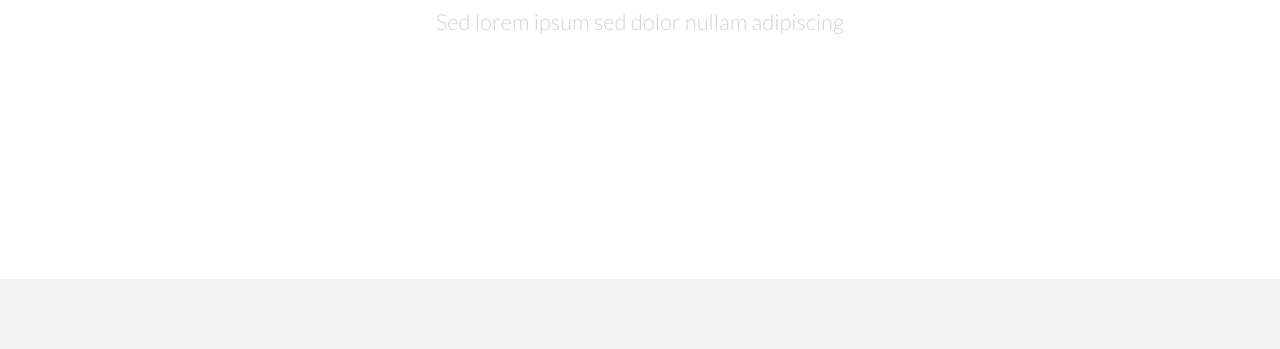
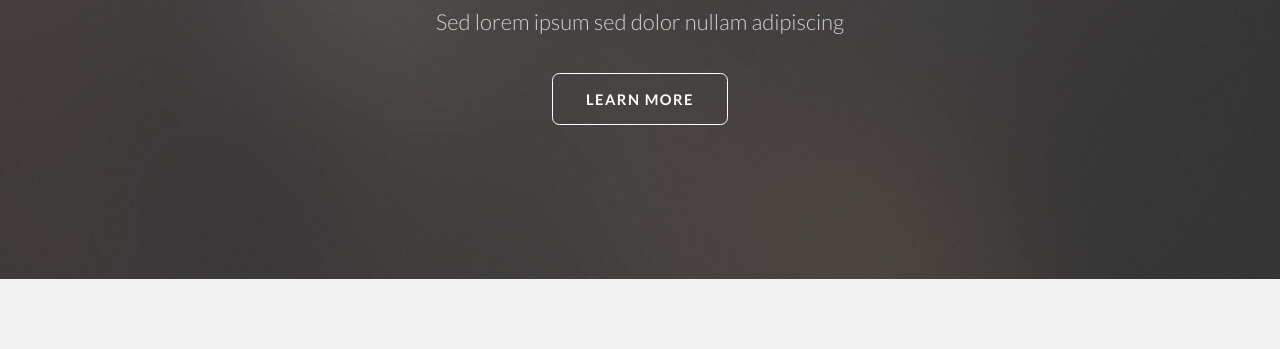
Before and after one commit to sumtuck/Wave-Launch, a plain HTML site: page index.html in a window 1280 px wide. Shown: the part 221-570 px from the top of the page. Drawn offline with Linux system fonts and the light colour scheme.

Commit message:
still not working

```diff
--- a/css/ie/v8.css
+++ b/css/ie/v8.css
@@ -69,8 +69,7 @@ textarea {
 /* Banner */
 
 #banner {
-  background-image: url("images/bannerimage.png");
+  background-image: url("css\images\bannerimage.png");
   background-repeat: no-repeat;
   background-size: cover;
-  -ms-behavior: url("css/ie/backgroundsize.min.htc");
 }
--- a/css/style.css
+++ b/css/style.css
@@ -1290,8 +1290,8 @@ body.landing #skel-layers-wrapper {
 
 #banner {
   background-attachment: scroll, fixed;
-
-  background-image: url("C:\Users\summy\mydocuments\Landing Page\Wave Launch\images\bannerimage.png");
+  background-color: #494d53;
+  background-image: url("images/overlay.png"), url("../images/banner.jpg");
   background-position: top left, center center;
   background-repeat: repeat, no-repeat;
   background-size: auto, cover;
```
Also changed, not shown: 1 other file.
